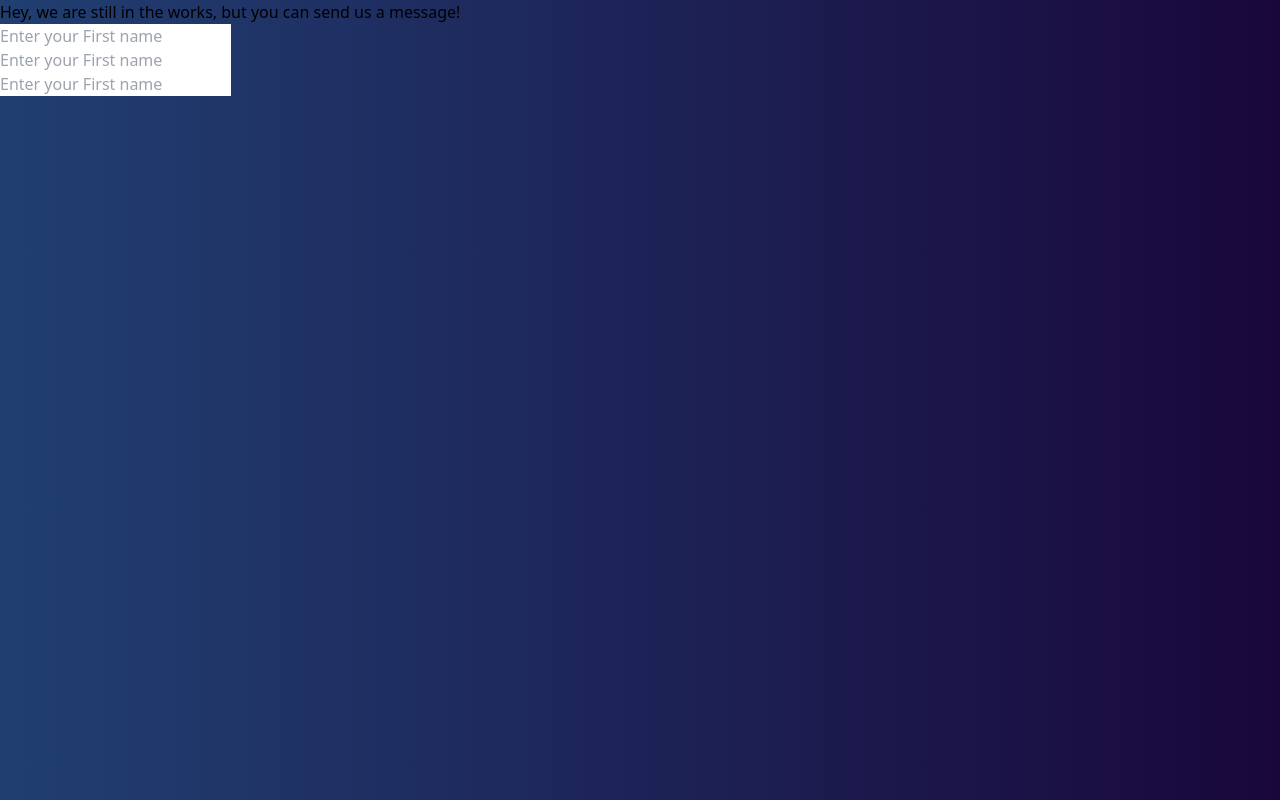
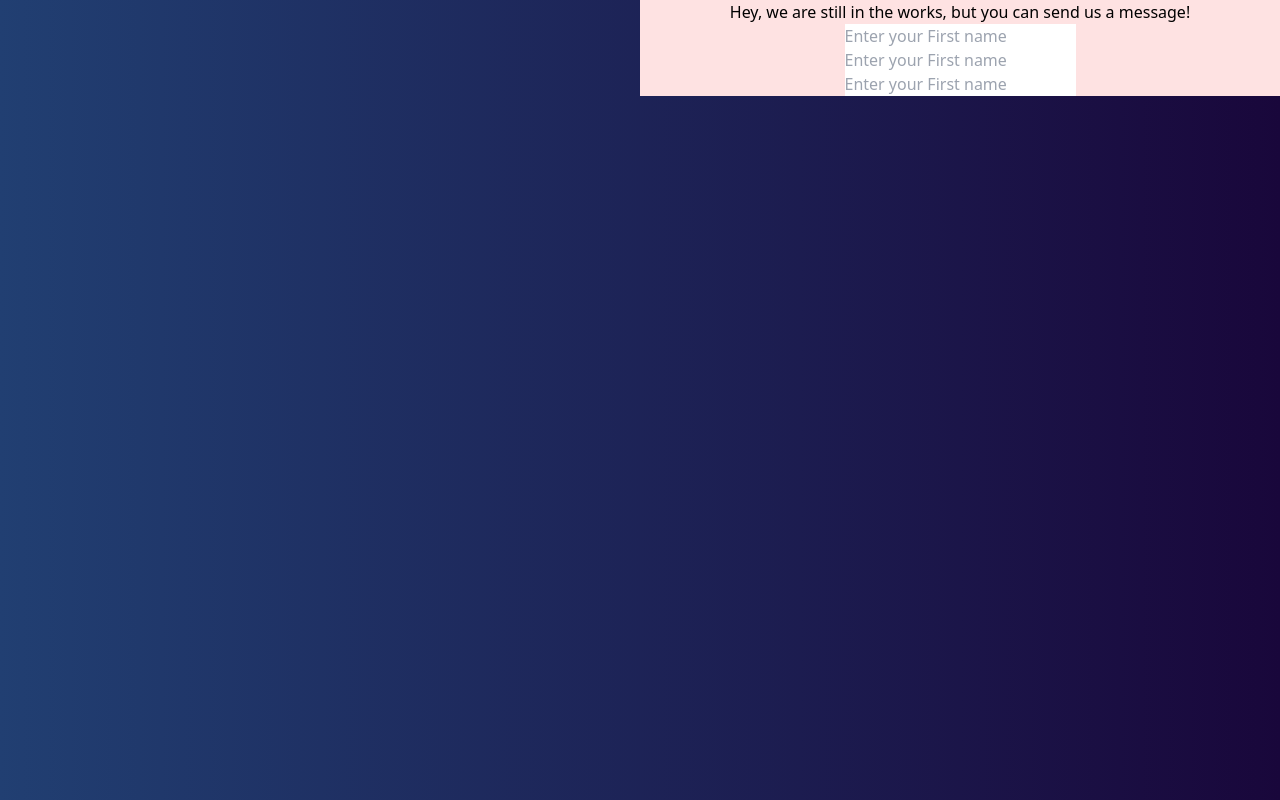
Before and after one commit to Ayomikuolatunji/paddle-frontend-assessment, a Next.js app: page /contact in a window 1280 px wide. Built offline with nearby package versions, Linux system fonts and the light colour scheme.

Commit message:
contact us page

```diff
--- a/helpers/formLogic.tsx
+++ b/helpers/formLogic.tsx
@@ -8,6 +8,13 @@ interface inputInterface {
     email:string
     topic:string
 }
+type InputProps = ({ // The discriminated union
+    type?: "text";
+    onChange?: (e: React.ChangeEvent<HTMLInputElement>) => void;
+} | {
+    type: "textarea";
+    onChange?: (e: React.ChangeEvent<HTMLTextAreaElement>) => void;
+})
 
 
 const FormLogic=()=>{
@@ -19,8 +26,8 @@ const FormLogic=()=>{
     })
 
 
-    const handleChange=(e:React.FormEvent<HTMLInputElement>)=>{
-        const {name, value} = e.currentTarget;
+    const handleChange=(event:React.FormEvent<HTMLInputElement>)=>{
+        const {name, value} = event.currentTarget;
         setValues({...values, [name]:value})
     }
 
--- a/layouts/contact/Contact.tsx
+++ b/layouts/contact/Contact.tsx
@@ -3,11 +3,11 @@ import Form from './form/Form'
 
 const Contact:React.FC = () => {
   return (
-    <div className='bg-gradient-to-r from-[#213F72] z-10 to-[#19073B]  w-full h-[100vh]'>
-        <div className="left w-[50%]">
+    <div className='bg-gradient-to-r from-[#213F72] z-10 to-[#19073B]  w-full h-[100vh] grid sm:grid-cols-2 grid-cols-1'>
+        <div className="left">
 
         </div>
-        <div className="right sm:w-[50%] w-full">
+        <div className="right w-full">
             <Form/>
         </div>
     </div>
--- a/layouts/contact/form/Form.tsx
+++ b/layouts/contact/form/Form.tsx
@@ -11,7 +11,7 @@ const Form:React.FC = () => {
 
 
   return (
-    <div>
+    <div className='w-full flex justify-center items-center flex-col bg-red-100'>
         <div className="form-text">
             <h1>Hey, we are still in the works, but you can send us a message!</h1>
         </div>
@@ -45,7 +45,11 @@ const Form:React.FC = () => {
              </div>
              <div className="text-area">
                 {/* <InputBox
-
+                    name={"firstname"}
+                    placeholder='Enter your First name'
+                    className=''
+                    value={values.firstname}
+                    onChange={handleChange}
                 /> */}
              </div>
         </form>
```
